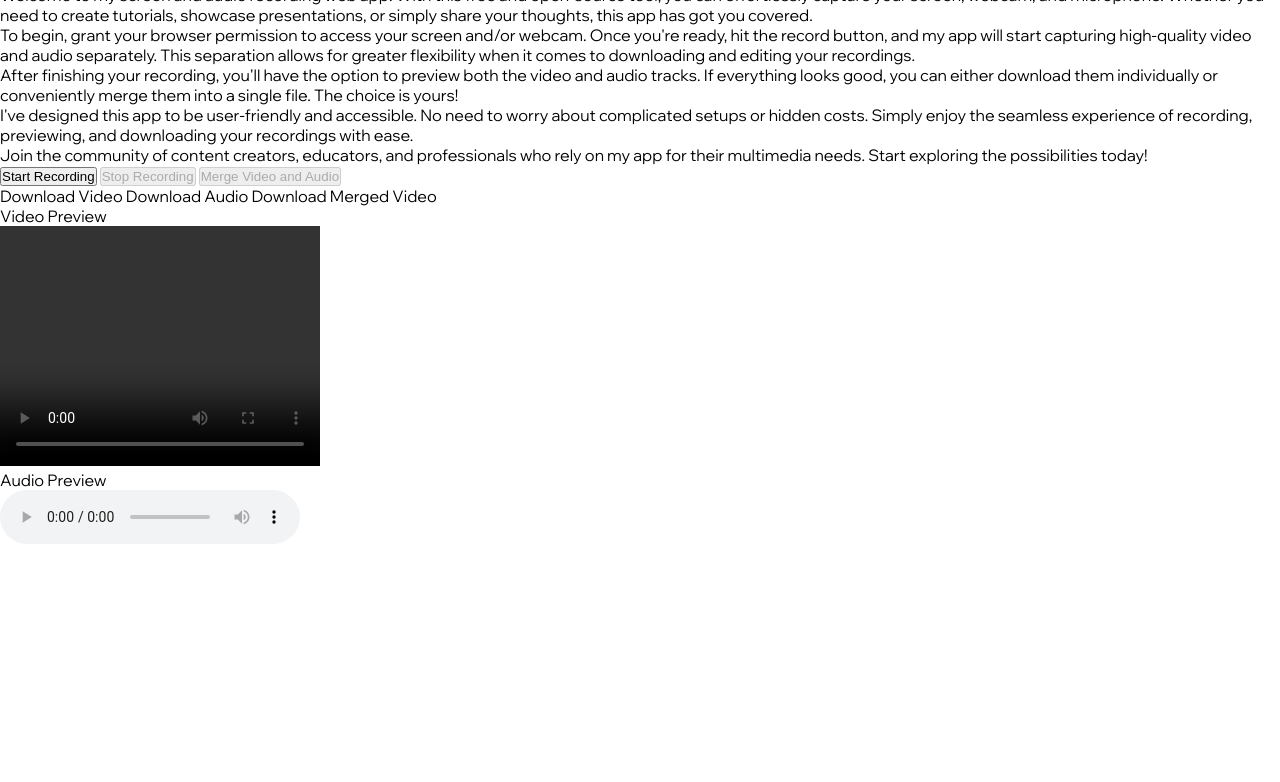
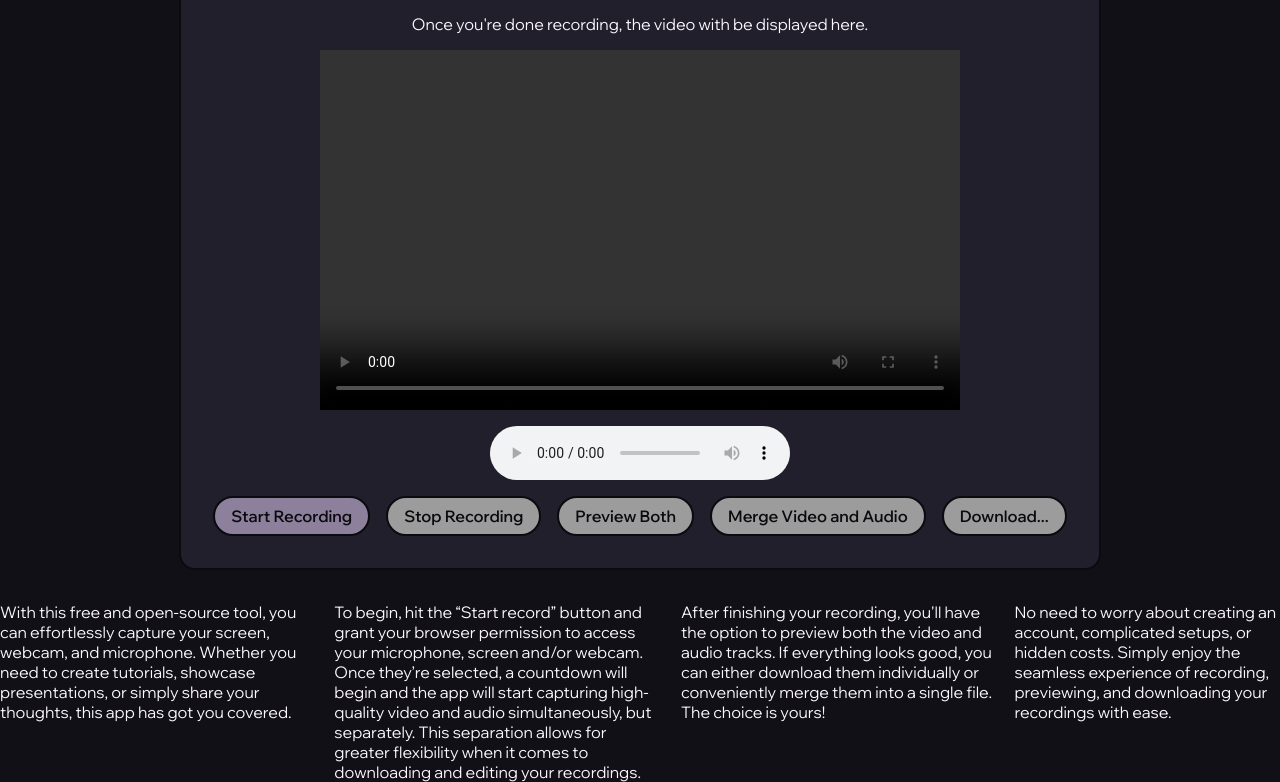
Before and after one commit to coltonleach/screen-recorder, a website built with Vite: page index.html in a window 1280 px wide. Shown: the part 52-834 px from the top of the page. Before the commit the page ends 800 px from the top, so only its background shows below. Built offline with nearby package versions, Linux system fonts and the light colour scheme; a web font is replaced by a local one; what @ffmpeg/ffmpeg would draw is missing.

Commit message:
changed the UI/UX and added some more functionality for previewing the video and audio together

```diff
--- a/index.html
+++ b/index.html
@@ -3,56 +3,61 @@
   <head>
     <meta charset="UTF-8" />
     <meta name="viewport" content="width=device-width, initial-scale=1.0" />
-    <title>Vite App</title>
+    <title>Screen Recorder</title>
   </head>
   <body>
     <div id="app"></div>
-    <h1>Record your screen and webcam</h1>
-    <p>
-      Welcome to my screen and audio recording web app! With this free and
-      open-source tool, you can effortlessly capture your screen, webcam, and
-      microphone. Whether you need to create tutorials, showcase presentations,
-      or simply share your thoughts, this app has got you covered.
-    </p>
-    <p>
-      To begin, grant your browser permission to access your screen and/or
-      webcam. Once you're ready, hit the record button, and my app will start
-      capturing high-quality video and audio separately. This separation allows
-      for greater flexibility when it comes to downloading and editing your
-      recordings.
-    </p>
-    After finishing your recording, you'll have the option to preview both the
-    video and audio tracks. If everything looks good, you can either download
-    them individually or conveniently merge them into a single file. The choice
-    is yours!
-    <p>
-      I've designed this app to be user-friendly and accessible. No need to
-      worry about complicated setups or hidden costs. Simply enjoy the seamless
-      experience of recording, previewing, and downloading your recordings with
-      ease.
-    </p>
-    <p>
-      Join the community of content creators, educators, and professionals who
-      rely on my app for their multimedia needs. Start exploring the
-      possibilities today!
-    </p>
+    <div class="preview-container">
+      <p>Once you're done recording, the video with be displayed here.</p>
+      <video id="my-recording" width="640" height="360" controls></video>
+      <audio id="my-audio" controls></audio>
       <div class="btn-container">
         <button id="btn-start-record" disabled>Start Recording</button>
         <button id="btn-stop-record" disabled>Stop Recording</button>
+        <button id="btn-preview" disabled>Preview Both</button>
         <button id="btn-merge" disabled>Merge Video and Audio</button>
+        <div class="download-container">
+          <button id="btn-download-more" disabled>Download...</button>
+          <div class="download-menu">
+            <a target="_blank" id="btn-download-video" aria-disabled="true"
+              >Download Video</a
+            >
+            <a target="_blank" id="btn-download-audio" aria-disabled="true"
+              >Download Audio</a
+            >
+            <a target="_blank" id="btn-download-merge" aria-disabled="true"
+              >Download Merged Video</a
+            >
           </div>
-    <div class="download-container">
-      <a target="_blank" id="btn-download-video">Download Video</a>
-      <a target="_blank" id="btn-download-audio">Download Audio</a>
-      <a target="_blank" id="btn-download-merge">Download Merged Video</a>
         </div>
-    <div class="video-container">
-      <p>Video Preview</p>
-      <video id="my-recording" width="320" height="240" controls></video>
       </div>
-    <div class="audio-container">
-      <p>Audio Preview</p>
-      <audio id="my-audio" controls></audio>
+    </div>
+    <div class="text-container">
+      <p>
+        With this free and open-source tool, you can effortlessly capture your
+        screen, webcam, and microphone. Whether you need to create tutorials,
+        showcase presentations, or simply share your thoughts, this app has got
+        you covered.
+      </p>
+      <p>
+        To begin, hit the “Start record” button and grant your browser
+        permission to access your microphone, screen and/or webcam. Once they’re
+        selected, a countdown will begin and the app will start capturing
+        high-quality video and audio simultaneously, but separately. This
+        separation allows for greater flexibility when it comes to downloading
+        and editing your recordings.
+      </p>
+      <p>
+        After finishing your recording, you'll have the option to preview both
+        the video and audio tracks. If everything looks good, you can either
+        download them individually or conveniently merge them into a single
+        file. The choice is yours!
+      </p>
+      <p>
+        No need to worry about creating an account, complicated setups, or
+        hidden costs. Simply enjoy the seamless experience of recording,
+        previewing, and downloading your recordings with ease.
+      </p>
     </div>
     <script type="module" src="/main.js"></script>
   </body>
--- a/main.js
+++ b/main.js
@@ -6,11 +6,17 @@ import './style.css'
 const btnStartRecord = document.querySelector('#btn-start-record')
 const btnStopRecord = document.querySelector('#btn-stop-record')
 const btnMerge = document.querySelector('#btn-merge')
+const btnPreview = document.querySelector('#btn-preview')
 const btnDownloadVideo = document.querySelector('#btn-download-video')
 const btnDownloadAudio = document.querySelector('#btn-download-audio')
 const btnDownloadMerge = document.querySelector('#btn-download-merge')
+const btnDownloadMore = document.querySelector('#btn-download-more')
 const myVideo = document.querySelector('#my-recording')
 const myAudio = document.querySelector('#my-audio')
+
+let playBack = false
+let videoMediaRecorder = undefined
+let audioMediaRecorder = undefined
 
 const ffmpeg = createFFmpeg({ log: true })
 
@@ -20,9 +26,6 @@ const loadFfmpeg = async () => {
   btnStopRecord.setAttribute('disabled', 'disabled')
   btnMerge.setAttribute('disabled', 'disabled')
 }
-
-let videoMediaRecorder = undefined
-let audioMediaRecorder = undefined
 
 btnStartRecord.addEventListener('click', async (e) => {
   let flag = true
@@ -95,6 +98,10 @@ btnStartRecord.addEventListener('click', async (e) => {
         btnDownloadAudio.href = myAudio.src
         btnMerge.removeAttribute('disabled')
         btnStartRecord.removeAttribute('disabled')
+        btnPreview.removeAttribute('disabled')
+        btnDownloadAudio.setAttribute('aria-disabled', 'false')
+        btnDownloadVideo.setAttribute('aria-disabled', 'false')
+        btnDownloadMore.setAttribute('aria-disabled', 'false')
       }
 
       btnStopRecord.removeAttribute('disabled')
@@ -127,6 +134,7 @@ btnMerge.addEventListener('click', async (e) => {
     new Blob([data.buffer], { type: 'video/mp4' })
   )
   btnDownloadMerge.href = url
+  btnMerge.setAttribute('aria-disabled', 'false')
 })
 
 btnStopRecord.addEventListener('click', (e) => {
@@ -135,4 +143,18 @@ btnStopRecord.addEventListener('click', (e) => {
   audioMediaRecorder.stop()
 })
 
+btnPreview.addEventListener('click', () => {
+  if (!playBack) {
+    myVideo.currentTime = 0
+    myAudio.currentTime = 0
+    myVideo.play()
+    myAudio.play()
+    playBack = true
+  } else {
+    myVideo.pause()
+    myAudio.pause()
+    playBack = false
+  }
+})
+
 loadFfmpeg()
--- a/style.css
+++ b/style.css
@@ -3,6 +3,13 @@
 :root {
   --font-title: 'Alkatra', sans-serif;
   --font-body: 'Wix Madefor Display', sans-serif;
+  --clr-primary: #111016;
+  --clr-secondary: #211f2b;
+  --clr-accent: #8c809d;
+  --clr-white: #fbf6ff;
+  --clr-black: #0b0a0f;
+  --clr-disabled: #9c9c9c;
+  --border: solid 2px var(--clr-black);
 }
 
 *::before,
@@ -15,6 +22,13 @@
 
 body {
   font-family: var(--font-body);
+  background-color: var(--clr-primary);
+  color: var(--clr-white);
+  display: flex;
+  justify-content: center;
+  align-items: center;
+  flex-direction: column;
+  gap: 2rem;
 }
 
 h1 {
@@ -22,5 +36,77 @@ h1 {
 }
 
 video {
-  background-color: black;
+  background-color: var(--clr-black);
 }
+
+a,
+button {
+  font-family: var(--font-body);
+  color: var(--clr-black);
+}
+
+.preview-container {
+  display: flex;
+  justify-content: center;
+  align-items: center;
+  flex-direction: column;
+  gap: 1rem;
+  padding: 2rem;
+  background-color: var(--clr-secondary);
+  border-radius: 1rem;
+  border: var(--border);
+}
+
+.btn-container {
+  position: relative;
+  display: flex;
+  justify-content: space-evenly;
+  width: 100%;
+  gap: 1rem;
+}
+
+.btn-container button,
+.btn-container a {
+  font-size: 1rem;
+  background-color: var(--clr-accent);
+  border: none;
+  border-radius: 10rem;
+  padding: 0.5rem 1rem;
+  font-weight: 600;
+  cursor: pointer;
+  border: var(--border);
+}
+
+button:disabled,
+.download-menu a[aria-disabled='true'] {
+  background-color: var(--clr-disabled);
+  cursor: not-allowed;
+}
+
+.download-container:hover .download-menu {
+  display: flex;
+}
+
+.download-menu {
+  position: absolute;
+  display: none;
+  flex-direction: column;
+  gap: 1rem;
+  background-color: var(--clr-secondary);
+  padding: 1rem;
+  border-radius: 1rem;
+  border: var(--border);
+}
+
+.download-menu a {
+  width: max-content;
+}
+
+.text-container {
+  display: flex;
+  gap: 1rem;
+}
+
+.text-container > p {
+  max-width: 32ch;
+}
```
Lines whose indentation alone changed are shown as unchanged.
